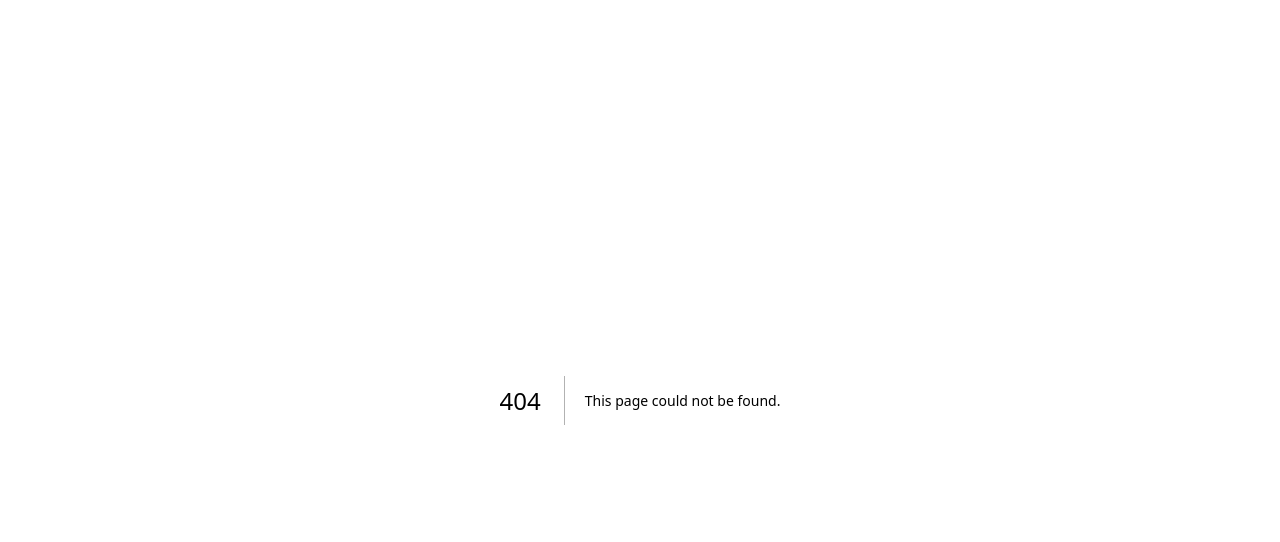
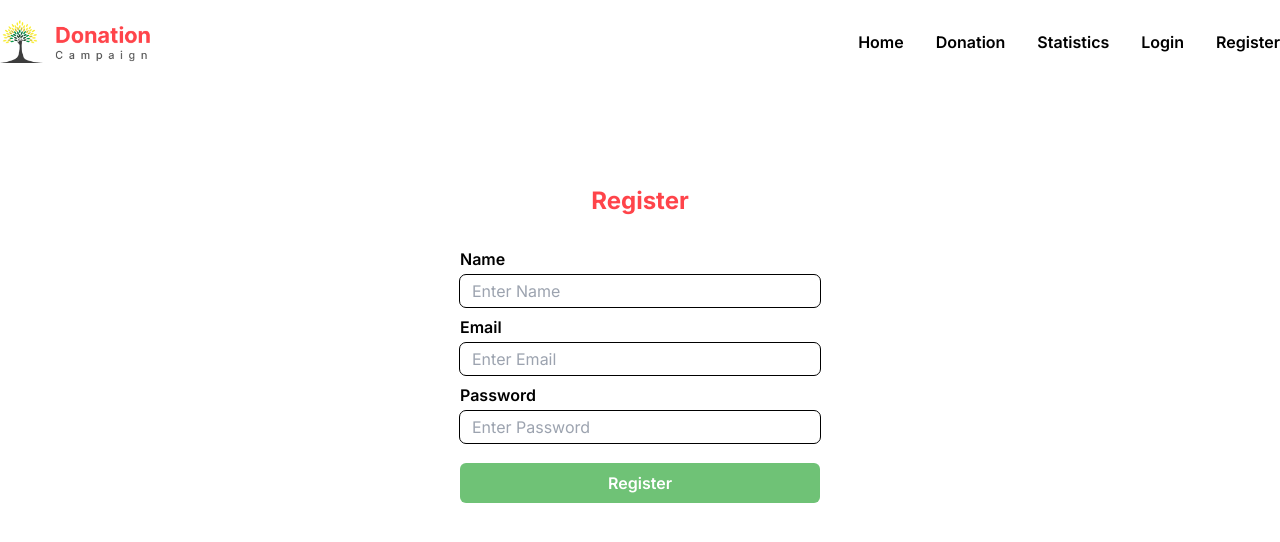
Before and after one commit to ArkoRoyBadhon/donation-client, a Next.js app: page /register in a window 1280 px wide. Before the commit this address had no page. Shown: the top 542 px of the page. Built offline with nearby package versions, Linux system fonts and the light colour scheme; no server answers.

Commit message:
add another one bar chart

```diff
--- a/src/app/(pages)/(other)/login/page.tsx
+++ b/src/app/(pages)/(other)/login/page.tsx
@@ -1,6 +1,4 @@
 import LoginElem from "@/components/ui/loginElem";
-import { signIn } from "next-auth/react";
-import { FcGoogle } from "react-icons/fc";
 
 const LoginPage = () => {
   return (
--- /dev/null
+++ b/src/app/(pages)/(other)/register/page.tsx
@@ -0,0 +1,12 @@
+import RegisterElem from "@/components/registerElem";
+import React from "react";
+
+const RegisterPage = () => {
+  return (
+    <div className="md:px-20 lg:px-24">
+      <RegisterElem />
+    </div>
+  );
+};
+
+export default RegisterPage;
--- /dev/null
+++ b/src/components/registerElem.tsx
@@ -0,0 +1,91 @@
+"use client";
+
+import { useCreateUserMutation, useLoginUserMutation } from "@/redux/features/user/userApi";
+import { signIn } from "next-auth/react";
+import { useRouter } from "next/navigation";
+import { FcGoogle } from "react-icons/fc";
+import { useForm, SubmitHandler } from "react-hook-form";
+import { useAppDispatch } from "@/redux/hook";
+
+type FormValues = {
+  name: string;
+  email: string;
+  password: string;
+};
+
+const RegisterElem = () => {
+  const [createUser] = useCreateUserMutation();
+  const router = useRouter();
+  const dispatch = useAppDispatch();
+
+  const {
+    register,
+    handleSubmit,
+    formState: { errors },
+  } = useForm<FormValues>();
+
+  const onSubmit: SubmitHandler<FormValues> = async (data) => {
+    try {
+      const res = await createUser(data).unwrap();
+      if (res?.data.accessToken) {
+        localStorage.setItem("accessToken", res?.data?.accessToken);
+      }
+
+      router.push("/login");
+    } catch (err: any) {
+      console.error(err.message);
+    }
+  };
+
+  return (
+    <div className="flex justify-center h-fit">
+      <div className=" mt-10 md:mt-20 w-[400px] rounded-md">
+        <h2 className="text-center text-soft-red font-bold py-5 text-[24px]">
+          Register
+        </h2>
+        <form
+          onSubmit={handleSubmit(onSubmit)}
+          className="px-5 pt-2 pb-5"
+          action=""
+        >
+          <div className="flex flex-col mb-2">
+            <label className="font-semibold mb-1">Name</label>
+            <input
+              type="text"
+              {...register("name", { required: true })}
+              placeholder="Enter Name"
+              className="px-3 py-1 rounded-md outline outline-1 focus:outline-blue-400"
+            />
+          </div>
+          <div className="flex flex-col mb-2">
+            <label className="font-semibold mb-1">Email</label>
+            <input
+              type="email"
+              {...register("email", { required: true })}
+              placeholder="Enter Email"
+              className="px-3 py-1 rounded-md outline outline-1 focus:outline-blue-400"
+            />
+          </div>
+          <div className="flex flex-col">
+            <label className="font-semibold mb-1">Password</label>
+            <input
+              type={`password`}
+              {...register("password", { required: true })}
+              placeholder="Enter Password"
+              className="px-3 py-1 rounded-md outline outline-1 focus:outline-blue-400"
+            />
+          </div>
+          <div className="flex justify-center">
+            <input
+              className="bg-soft-green hover:bg-green-500 px-5 cursor-pointer py-2 rounded-md mt-5 w-full font-semibold text-white"
+              type="submit"
+              value="Register"
+            />
+          </div>
+        </form>
+      </div>
+    </div>
+  );
+};
+
+export default RegisterElem;
--- a/src/components/shared/navbar.tsx
+++ b/src/components/shared/navbar.tsx
@@ -3,7 +3,7 @@ import Image from "next/image";
 import logoImg from "@/assets/logo.png";
 import Link from "next/link";
 import { signOut, useSession } from "next-auth/react";
-import { useGetUserQuery, useLogOutMutation } from "@/redux/features/user/userApi";
+import { useCreateUserMutation, useGetUserQuery, useLogOutMutation } from "@/redux/features/user/userApi";
 import { useAppDispatch, useAppSelector } from "@/redux/hook";
 import { jwtDecode } from "jwt-decode";
 import { useEffect, useState } from "react";
@@ -14,8 +14,8 @@ const Navbar = () => {
   const [useriD, setUserID] = useState()
   const { data: session }: any = useSession();
   const [logOut, {}] = useLogOutMutation();
-  // const { user } = useAppSelector((state) => state.user);
   const {data:userData} = useGetUserQuery(undefined)
+  const [createUser] = useCreateUserMutation(undefined)
 
   const dispatch = useAppDispatch()
   const router = useRouter()
@@ -24,11 +24,15 @@ const Navbar = () => {
     signOut();
     await logOut(undefined);
     localStorage.setItem("accessToken", "");
+    localStorage.setItem("access_email", "");
   };
 
   useEffect(()=> {
     dispatch(setLoggedInfo(userData?.data))
-  },[userData])
+    localStorage.setItem("access_email",session?.user?.email)
+    console.log("sess", session);
+
+  },[userData,session])
 
   return (
     <div className=" min-h-14 max-w-screen-sm md:max-w-screen-md lg:max-w-screen-lg xl:max-w-screen-xl mx-auto bg-transparent z-12">
@@ -67,7 +71,7 @@ const Navbar = () => {
                   <Link href="/login">Login</Link>
                 </li>
                 <li className="">
-                  <Link href="/login">Register</Link>
+                  <Link href="/register">Register</Link>
                 </li>
               </>
             )}
--- a/src/components/ui/statistics/chart.tsx
+++ b/src/components/ui/statistics/chart.tsx
@@ -24,7 +24,6 @@ type CustomChartOptions = {
 
 ChartJS.register(
   BarElement,
-  // PieController,
   Tooltip,
   Legend,
   CategoryScale,
@@ -64,10 +63,46 @@ const ChartElem = () => {
     },
   };
 
+  const BarOptions = {
+    responsive: true,
+    plugins: {
+      legend: {
+        position: 'top' as const,
+      },
+      title: {
+        display: true,
+        text: 'Donation',
+      },
+    },
+  };
+
   return (
     <div className="px-20 w-full pt-10">
-      <div className="w-full flex justify-center">
-        <div className="w-[400px]">
+      <div className="w-full flex flex-col md:flex-row justify-between gap-5 items-center">
+      <div className="md:w-[50%] w-full flex justify-center">
+          <Bar
+          className="w-full"
+            data={{
+              //   labels: ["A", "B", "C"],
+              labels: labels,
+              datasets: [
+                {
+                  label: "total",
+                  data: data,
+                  backgroundColor: [
+                    "rgba(255, 99, 132, 0.6)",
+                    "rgba(54, 162, 235, 0.6)",
+                    "rgba(255, 206, 86, 0.6)",
+                    "rgba(75, 192, 192, 0.6)",
+                    "rgba(153, 102, 255, 0.6)",
+                  ],
+                },
+              ],
+            }}
+            options={BarOptions}
+          />
+        </div>
+        <div className="md:w-[40%] w-full flex justify-center">
           <Pie
             data={{
               //   labels: ["A", "B", "C"],
--- a/src/components/ui/statistics/mainFile.tsx
+++ b/src/components/ui/statistics/mainFile.tsx
@@ -8,12 +8,9 @@ const MainFile = () => {
   const { user } = useAppSelector((state) => state.user);
   const { data: session }: any = useSession();
 
-  console.log("session", session);
-
-
   return <div>
     {user?.role === "admin" && <ChartElem />}
-    {(user?.role !== "admin" && session?.user?.email) && <UserStatistics />}
+    {(user?.role === "user") && <UserStatistics />}
     {(!user.role && !session) && <div className="">
         Please Login First
     </div> }
--- a/src/components/ui/statistics/userStatistics.tsx
+++ b/src/components/ui/statistics/userStatistics.tsx
@@ -1,11 +1,17 @@
-"use client"
+"use client";
+
+import { useGetUserBasedDonationQuery } from "@/redux/features/donation/donationApi";
+import UserTable from "./userTable";
 
 const UserStatistics = () => {
-    return (
-        <div>
-            user
-        </div>
-    );
+  const { data: specificDonation } = useGetUserBasedDonationQuery();
+
+  return (
+    <div className="px-20">
+        <h2 className="pt-10 text-[24px] font-bold text-soft-red">Your Donations</h2>
+      <UserTable specificDonation={specificDonation} />
+    </div>
+  );
 };
 
 export default UserStatistics;
--- /dev/null
+++ b/src/components/ui/statistics/userTable.tsx
@@ -0,0 +1,44 @@
+import EditDonationModal from "./editDonationModal";
+
+const UserTable = ({ specificDonation }: any) => {
+  return (
+    <div className="overflow-x-auto mb-10">
+
+
+      <table className="mt-5 min-w-full border border-gray-300">
+        <thead>
+          <tr>
+            <th className="py-2 px-4 border-b">Title</th>
+            <th className="py-2 px-4 border-b">Category</th>
+            <th className="py-2 px-4 border-b">Amount</th>
+            <th className="py-2 px-4 border-b">Date</th>
+          </tr>
+        </thead>
+        <tbody>
+          {specificDonation &&
+            specificDonation?.data?.map((item: any) => {
+              return (
+                <tr key={item._id}>
+                  <td className="py-2 px-4 border-b text-center">
+                    {item?.donationInfo?.title}
+                  </td>
+                  <td className="py-2 px-4 border-b text-center">
+                    {item?.donationInfo?.category}
+                  </td>
+
+                  <td className="py-2 px-4 border-b text-center">
+                    {item?.amount}
+                  </td>
+                  <td className="py-2 px-4 border-b text-center">
+                  {new Date(item?.createdAt).toLocaleDateString('en-BD')}
+                  </td>
+                </tr>
+              );
+            })}
+        </tbody>
+      </table>
+    </div>
+  );
+};
+
+export default UserTable;
```
Also changed, not shown: src/redux/features/donation/donationApi.ts (+8 -1 lines).
